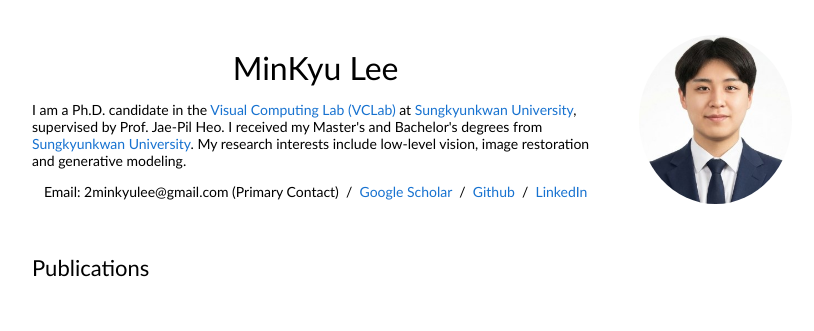
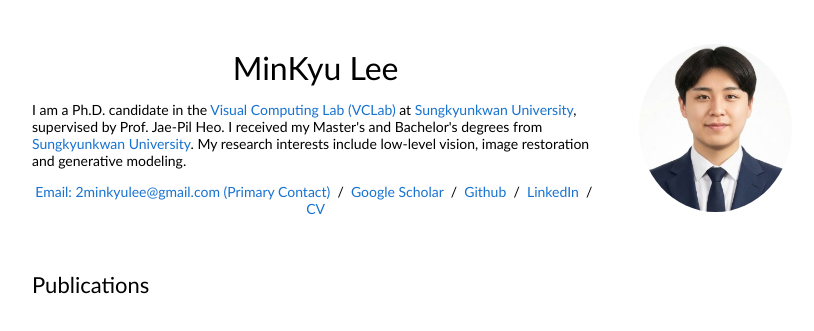
Before and after one commit to 2minkyulee/2minkyulee.github.io, a Jekyll site: the page built from index.md, in a window 1280 px wide and 900 px high, cut to the strip 0-331 px from the top of the window. Shown: the whole strip, without its empty margins (228-1042 px from the left). Built offline with Jekyll 4.4.1, drawn with Linux system fonts in a browser that asks for light colours.

Commit message:
Ensure latest changes in home.html are committed

```diff
--- a/_layouts/home.html
+++ b/_layouts/home.html
@@ -28,13 +28,15 @@
                 </p>
 
                 <p style="text-align:center">
-                  Email: 2minkyulee@gmail.com (Primary Contact)
+                  <a href="2minkyulee@gmail.com">Email: 2minkyulee@gmail.com (Primary Contact)</a>
                   &nbsp;/&nbsp;
                   <a href="https://scholar.google.com/citations?user=t20G_eAAAAAJ&hl=ko&oi=sra">Google Scholar</a>
                   &nbsp;/&nbsp;
                   <a href="https://github.com/2minkyulee/">Github</a>
                   &nbsp;/&nbsp;
                   <a href="https://www.linkedin.com/in/minkyu-lee-733b1227b/">LinkedIn</a>
+                  &nbsp;/&nbsp;
+                  <a href="static/images/pdfs/MinKyu_Lee_CV.pdf">CV</a>
                 </p>
 
               </td>
```
